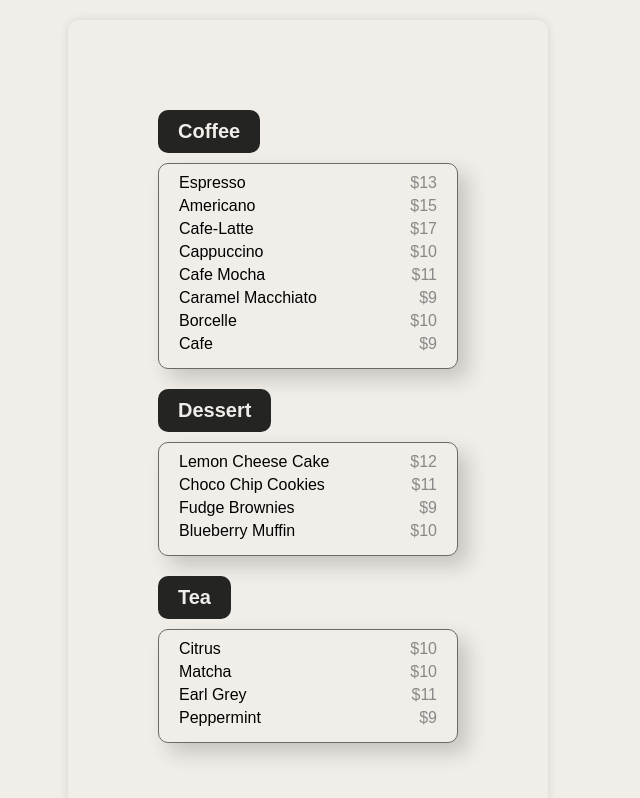
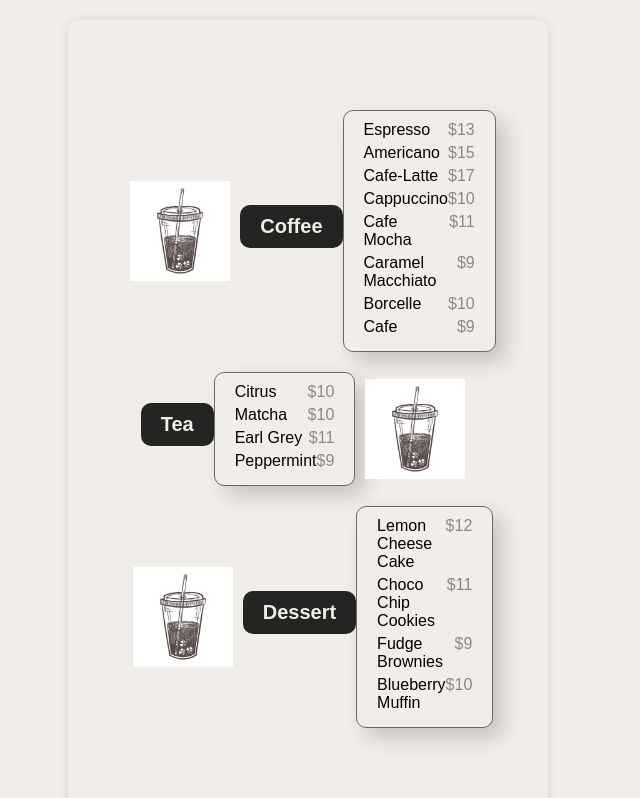
Before and after one commit to Alenju/Cafe-Menu, a plain HTML site: page index.html in a window 1280 px wide. Shown: the whole page, without its empty margins (332-972 px from the left). Drawn offline with Linux system fonts and the light colour scheme.

Commit message:
Updated Design

```diff
--- a/index.html
+++ b/index.html
@@ -8,8 +8,9 @@
 </head>
 <body>
 <div class="menu">
-    <div class="section">
+    <div class="section coffee">
         <div class="section-title">Coffee</div>
+        <img src="Iced-Coffee Cup.jpg" alt="Iced-Coffee Cup" class="section-image left">
         <div class="item-container">
             <div class="item">
                 <div class="item-name">Espresso</div>
@@ -46,30 +47,9 @@
             </div>
         </div>
 
-        <div class="section">
-            <div class="section-title">Dessert</div>
-            <div class="item-container">
-            <div class="item">
-                <div class="item-name">Lemon Cheese Cake</div>
-                <div class="item-price">$12</div>
-    </div>
-            <div class="item">
-                <div class="item-name">Choco Chip Cookies</div>
-                <div class="item-price">$11</div>
-            </div>
-            <div class="item">
-                <div class="item-name">Fudge Brownies</div>
-                <div class="item-price">$9</div>
-            </div>
-            <div class="item">
-                <div class="item-name">Blueberry Muffin</div>
-                <div class="item-price">$10</div>
-            </div>
-        </div>
-        </div>
-
-        <div class="section">
+        <div class="section tea">
             <div class="section-title">Tea</div>
+            <img src="Iced-Coffee Cup.jpg" alt="Iced-Coffee Cup" class="section-image right">
             <div class="item-container">
             <div class="item">
                 <div class="item-name">Citrus</div>
@@ -88,6 +68,29 @@
                 <div class="item-price">$9</div>
         </div>
     </div>
+</div>
+
+        <div class="section dessert">
+            <div class="section-title">Dessert</div>
+            <img src="Iced-Coffee Cup.jpg" alt="Iced-Coffee Cup" class="section-image left">
+            <div class="item-container">
+            <div class="item">
+                <div class="item-name">Lemon Cheese Cake</div>
+                <div class="item-price">$12</div>
+    </div>
+        <div class="item">
+            <div class="item-name">Choco Chip Cookies</div>
+            <div class="item-price">$11</div>
+        </div>
+        <div class="item">
+            <div class="item-name">Fudge Brownies</div>
+            <div class="item-price">$9</div>
+        </div>
+        <div class="item">
+            <div class="item-name">Blueberry Muffin</div>
+            <div class="item-price">$10</div>
+        </div>
+    </div>
     </div>
 </div>
 </body>
--- a/src/styles.css
+++ b/src/styles.css
@@ -5,6 +5,9 @@ body {
     padding: 0;
   }
   .menu {
+    display: flex;
+    flex-direction: column;
+    align-items: center;
     background-color: #F1EEE9;
     width: 300px;
     margin: 20px auto;
@@ -13,8 +16,22 @@ body {
     box-shadow: 0px 0px 10px rgba(0, 0, 0, 0.1);
   }
   .section {
+    display: flex;
+    align-items: center;
     margin-bottom: 20px;
+    justify-content: space-between; /* Space between items */
   }
+
+  .section.coffee,
+  .section.dessert {
+      justify-content: flex-end; /* Align items to the right for coffee and dessert sections */
+  }
+
+.section.tea {
+    justify-content: space-between; /* Spacing between items for tea section */
+    align-items: center; /* Align items to the center for tea section */
+}
+
   .section-title {
     font-size: 20px;
     font-weight: bold;
@@ -31,6 +48,7 @@ body {
     border-radius: 10px;
     box-shadow: 10px 10px 20px rgba(36, 36, 35, 0.2);
     border: 1px solid rgb(106, 106, 102); /* Border color */
+    margin-right: auto;
 }
   .item {
     display: flex;
@@ -44,3 +62,16 @@ body {
     flex-shrink: 0;
     color: #888;
   }
+
+  .section-image {
+    max-width: 100px; /* Adjust size as needed */
+    margin: 0 10px; /* Adjust spacing as needed */
+}
+
+.left {
+    order: -1; /* Move image to the left */
+}
+
+.right {
+  order: 1; /* Move image to the right */
+}
```
Also changed, not shown: Iced-Coffee Cup.jpg (added).
